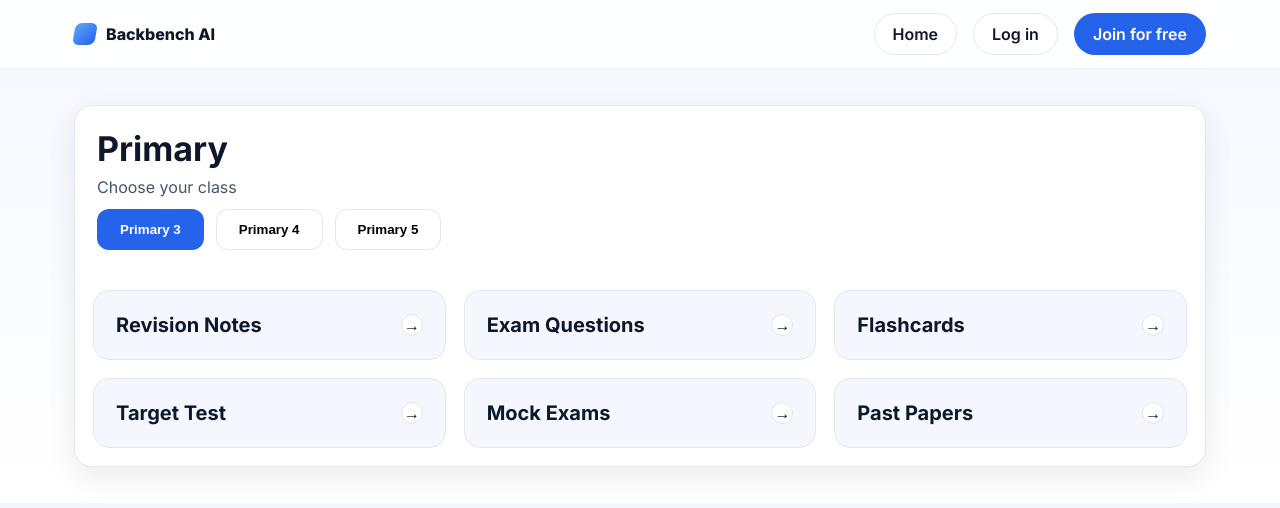
After one commit to ponp1234/backbencher, a Flask app: template templates/level.html in a window 1280 px wide. The commit adds this page. Shown: the top 508 px of the page. Run offline with Flask 3, Linux system fonts and the light colour scheme; the template is opened without the code that fills it, so the values that code supplies are empty; parts of the project's set-up code (start-up, migrations or seed data) failed here and were passed over.

Commit message:
modified

```diff
--- a/templates/home.html
+++ b/templates/home.html
@@ -196,9 +196,9 @@
               <div class="dd-col">
                 <h5>Primary</h5>
                 <ul class="dd-list">
-                  <li><a class="dd-link" href="#">Primary 3</a></li>
-                  <li><a class="dd-link" href="#">Primary 4</a></li>
-                  <li><a class="dd-link" href="#">Primary 5</a></li>
+              <a class="dd-link" href="level.html?level=primary">Primary 3</a>
+                <a class="dd-link" href="level.html?level=primary">Primary 4</a>
+                <a class="dd-link" href="level.html?level=primary">Primary 5</a>
                 </ul>
               </div>
               <div class="dd-col">
--- /dev/null
+++ b/templates/level.html
@@ -0,0 +1,121 @@
+<!DOCTYPE html>
+<html lang="en">
+<head>
+  <meta charset="utf-8" />
+  <meta name="viewport" content="width=device-width, initial-scale=1" />
+  <title>Backbench AI — Level Resources</title>
+  <link href="https://fonts.googleapis.com/css2?family=Inter:wght@400;500;600;700;800&display=swap" rel="stylesheet">
+  <style>
+    :root{
+      --bg:#f7f9ff;
+      --ink:#0f172a; --muted:#475569; --line:#e5e7eb; --card:#ffffff;
+      --primary:#2563eb; --primary-600:#1d4ed8; --primary-700:#1e40af;
+      --radius:16px; --shadow:0 10px 30px rgba(2,6,23,.08);
+      --maxw:1180px;
+    }
+    *{box-sizing:border-box}
+    body{margin:0;font-family:Inter,system-ui,Segoe UI,Roboto,Helvetica,Arial,sans-serif;color:var(--ink);background:linear-gradient(180deg,#f4f7ff,#fff)}
+    a{text-decoration:none;color:inherit}
+    .container{max-width:var(--maxw);margin:0 auto;padding:0 24px}
+
+    /* Header */
+    .header{position:sticky;top:0;background:rgba(255,255,255,.9);backdrop-filter:saturate(180%) blur(8px);border-bottom:1px solid rgba(15,23,42,.06);z-index:50}
+    .row{display:flex;align-items:center;gap:16px;min-height:68px}
+    .brand{display:flex;align-items:center;gap:10px;font-weight:800}
+    .bolt{width:22px;height:22px;border-radius:6px;background:linear-gradient(135deg,#60a5fa,#2563eb);transform:skewX(-10deg)}
+    .spacer{flex:1}
+    .pill{display:inline-flex;align-items:center;gap:10px;border:1px solid var(--line);border-radius:999px;background:#fff;padding:10px 16px;box-shadow:var(--shadow)}
+    .btn{display:inline-flex;align-items:center;justify-content:center;padding:10px 18px;border-radius:999px;border:1px solid var(--line);background:#fff;font-weight:600}
+    .btn-primary{background:var(--primary);border-color:transparent;color:#fff}
+
+    /* Page */
+    .wrap{padding:36px 0}
+    .card{background:#fff;border:1px solid var(--line);border-radius:18px;box-shadow:var(--shadow)}
+    .header-card{padding:22px}
+    h1{margin:0 0 8px;font-size:clamp(24px,4vw,34px)}
+
+    /* Segmented */
+    .segments{display:flex;gap:12px;margin-top:12px}
+    .seg{flex:0 0 auto;padding:12px 22px;border-radius:12px;border:1px solid var(--line);background:#fff;font-weight:700}
+    .seg.active{background:var(--primary);border-color:transparent;color:#fff}
+
+    /* Grid of resource tiles */
+    .grid{display:grid;grid-template-columns:repeat(3,1fr);gap:18px;padding:18px}
+    .tile{border:1px solid var(--line);background:#f5f7ff;border-radius:16px;padding:22px;display:flex;justify-content:space-between;align-items:center}
+    .tile h3{margin:0;font-size:20px}
+    .arrow{width:22px;height:22px;border-radius:999px;border:1px solid var(--line);display:grid;place-items:center;background:#fff}
+
+    @media (max-width:900px){.grid{grid-template-columns:1fr}}
+  </style>
+</head>
+<body>
+  <header class="header">
+    <div class="container row">
+      <a class="brand" href="index.html"><span class="bolt"></span> <span>Backbench AI</span></a>
+      <div class="spacer"></div>
+      <a class="btn" href="index.html">Home</a>
+      <a class="btn" href="#" id="login">Log in</a>
+      <a class="btn btn-primary" href="#" id="join">Join for free</a>
+    </div>
+  </header>
+
+  <main class="wrap">
+    <div class="container">
+      <section class="card">
+        <div class="header-card">
+          <h1 id="pageTitle">Level</h1>
+          <p style="color:var(--muted);margin:0 0 12px">Choose your class</p>
+          <div id="segments" class="segments" role="tablist" aria-label="Choose class"></div>
+        </div>
+        <div class="grid">
+          <a class="tile" href="#">
+            <h3>Revision Notes</h3>
+            <span class="arrow">→</span>
+          </a>
+          <a class="tile" href="#">
+            <h3>Exam Questions</h3>
+            <span class="arrow">→</span>
+          </a>
+          <a class="tile" href="#">
+            <h3>Flashcards</h3>
+            <span class="arrow">→</span>
+          </a>
+          <a class="tile" href="#">
+            <h3>Target Test</h3>
+            <span class="arrow">→</span>
+          </a>
+          <a class="tile" href="#">
+            <h3>Mock Exams</h3>
+            <span class="arrow">→</span>
+          </a>
+          <a class="tile" href="#">
+            <h3>Past Papers</h3>
+            <span class="arrow">→</span>
+          </a>
+        </div>
+      </section>
+    </div>
+  </main>
+
+  <script>
+    // Read ?level=primary|secondary from URL
+    const params = new URLSearchParams(location.search);
+    const level = (params.get('level') || 'primary').toLowerCase();
+
+    const title = document.getElementById('pageTitle');
+    const segs = document.getElementById('segments');
+
+    if (level === 'secondary') {
+      title.textContent = 'Secondary';
+      ['Sec 1','Sec 2','Sec 3','Sec 4'].forEach((t,i)=>{
+        const a=document.createElement('button');a.className='seg'+(i===0?' active':'');a.textContent=t;segs.appendChild(a);
+      });
+    } else {
+      title.textContent = 'Primary';
+      ['Primary 3','Primary 4','Primary 5'].forEach((t,i)=>{
+        const a=document.createElement('button');a.className='seg'+(i===0?' active':'');a.textContent=t;segs.appendChild(a);
+      });
+    }
+  </script>
+</body>
+</html>
```
